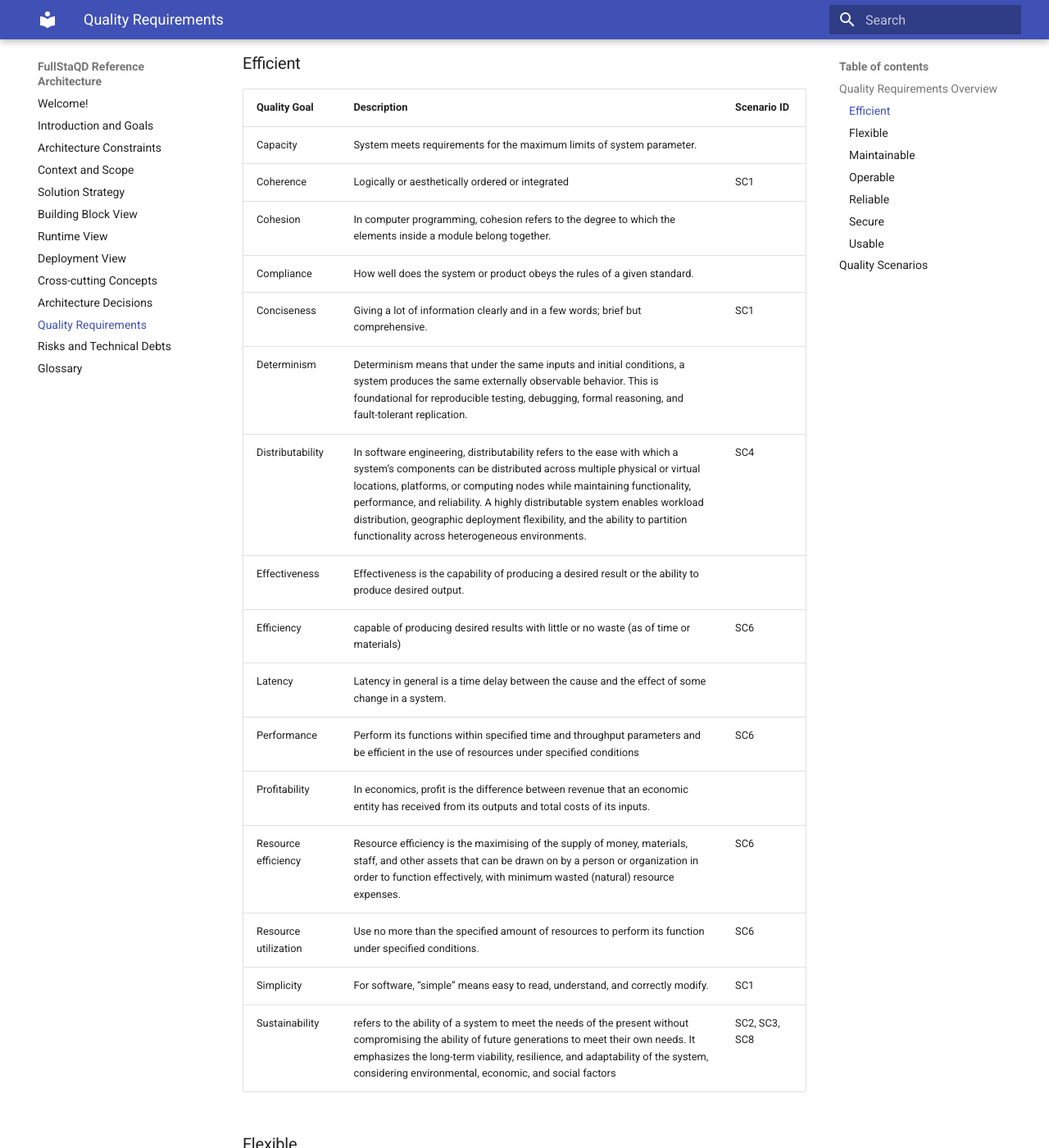
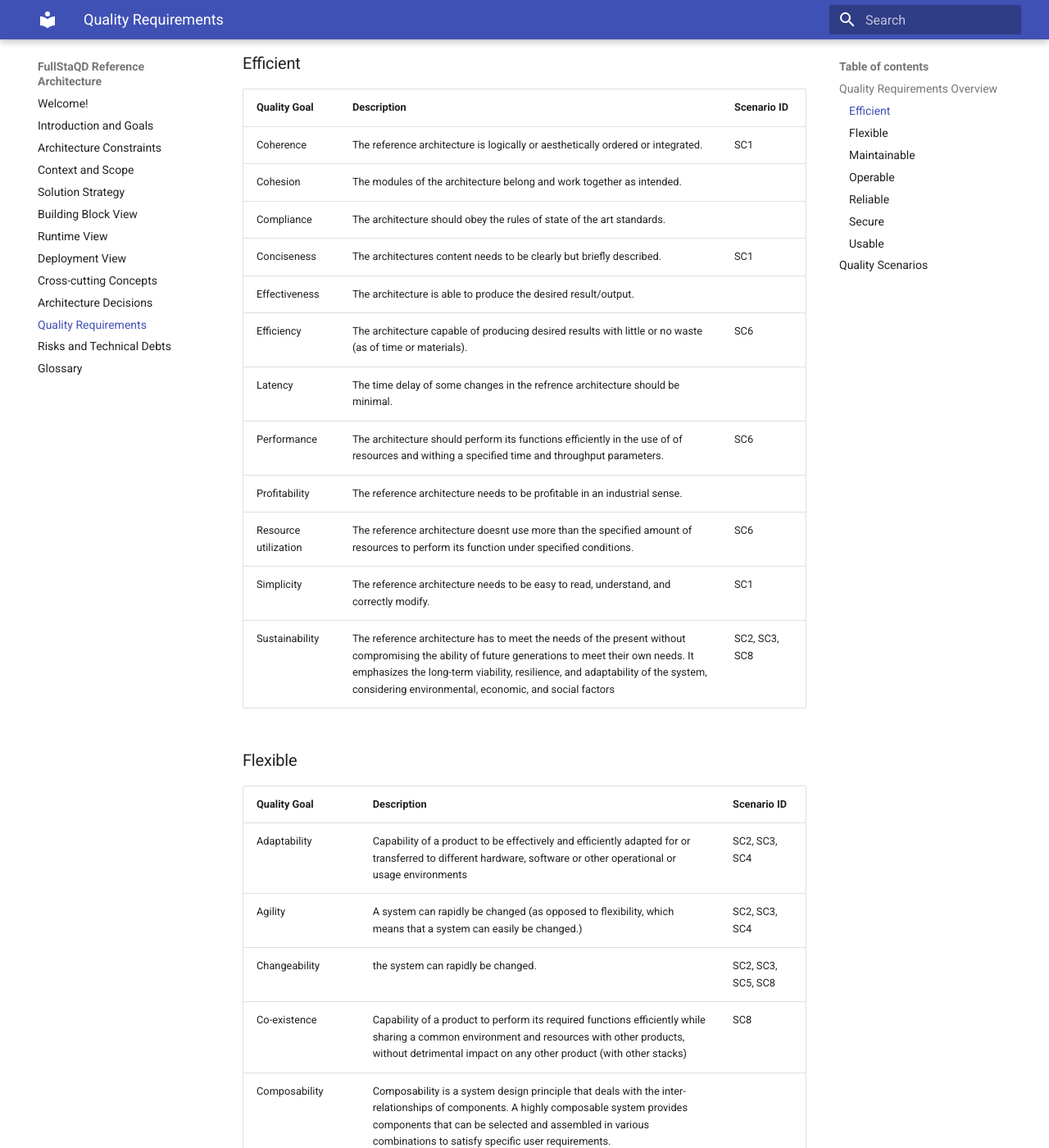
Before and after one commit to FullStaQD/architecture, an MkDocs documentation site: the page built from docs/10_quality_requirements.md, in a window 1280 px wide and 1400 px high, scrolled down 394 px. Shown: the whole window at 82% size. Built offline with MkDocs 1.6.1 and Material for MkDocs 9.7.7, drawn with Linux system fonts in a browser that asks for light colours; some of the changed text lies outside the part shown.

Commit message:
Update 10_quality_requirements.md
Signed-off-by: RinorKIT <tc4656@kit.edu>

```diff
--- a/docs/10_quality_requirements.md
+++ b/docs/10_quality_requirements.md
@@ -9,22 +9,18 @@ We sort the quality requirements after the arc42 design (https://quality.arc42.o
 
 | Quality Goal  | Description | Scenario ID |
 | ------------- | ------------- |  ------------- |
-| Capacity  | System meets requirements for the maximum limits of system parameter.  | |
-| Coherence    | Logically or aesthetically ordered or integrated  | SC1 |
-| Cohesion  | In computer programming, cohesion refers to the degree to which the elements inside a module belong together.  | |
-| Compliance  | How well does the system or product obeys the rules of a given standard.  | |
-| Conciseness | Giving a lot of information clearly and in a few words; brief but comprehensive.  | SC1 |
-| Determinism  | Determinism means that under the same inputs and initial conditions, a system produces the same externally observable behavior. This is foundational for reproducible testing, debugging, formal reasoning, and fault-tolerant replication.  | |
-| Distributability  | In software engineering, distributability refers to the ease with which a system’s components can be distributed across multiple physical or virtual locations, platforms, or computing nodes while maintaining functionality, performance, and reliability. A highly distributable system enables workload distribution, geographic deployment flexibility, and the ability to partition functionality across heterogeneous environments.  | SC4  |
-| Effectiveness  | Effectiveness is the capability of producing a desired result or the ability to produce desired output.  | |
-| Efficiency  | capable of producing desired results with little or no waste (as of time or materials) | SC6  |
-| Latency | Latency in general is a time delay between the cause and the effect of some change in a system.  |  |
-| Performance | Perform its functions within specified time and throughput parameters and be efficient in the use of resources under specified conditions  | SC6 |
-| Profitability  | In economics, profit is the difference between revenue that an economic entity has received from its outputs and total costs of its inputs.  | |
-| Resource efficiency  | Resource efficiency is the maximising of the supply of money, materials, staff, and other assets that can be drawn on by a person or organization in order to function effectively, with minimum wasted (natural) resource expenses.  | SC6 |
-| Resource utilization | Use no more than the specified amount of resources to perform its function under specified conditions.  | SC6 |
-| Simplicity  | For software, “simple” means easy to read, understand, and correctly modify.  | SC1 |
-| Sustainability  | refers to the ability of a system to meet the needs of the present without compromising the ability of future generations to meet their own needs. It emphasizes the long-term viability, resilience, and adaptability of the system, considering environmental, economic, and social factors  | SC2, SC3, SC8 |
+| Coherence    | The reference architecture is logically or aesthetically ordered or integrated.  | SC1 |
+| Cohesion  | The modules of the architecture belong and work together as intended. | |
+| Compliance  | The architecture should obey the rules of state of the art standards.  | |
+| Conciseness | The architectures content needs to be clearly but briefly described.  | SC1 |
+| Effectiveness  | The architecture is able to produce the desired result/output. | |
+| Efficiency  | The architecture capable of producing desired results with little or no waste (as of time or materials). | SC6  |
+| Latency | The time delay of some changes in the refrence architecture should be minimal.  |  |
+| Performance | The architecture should perform its functions efficiently in the use of of resources and withing a specified time and throughput parameters.  | SC6 |
+| Profitability  | The reference architecture needs to be profitable in an industrial sense.  | |
+| Resource utilization | The reference architecture doesnt use more than the specified amount of resources to perform its function under specified conditions.  | SC6 |
+| Simplicity  | The reference architecture needs to be easy to read, understand, and correctly modify.  | SC1 |
+| Sustainability  | The reference architecture has to meet the needs of the present without compromising the ability of future generations to meet their own needs. It emphasizes the long-term viability, resilience, and adaptability of the system, considering environmental, economic, and social factors  | SC2, SC3, SC8 |
 
 ### Flexible
 
@@ -88,18 +84,18 @@ We sort the quality requirements after the arc42 design (https://quality.arc42.o
 | ------------- | ------------- | ------------- |
 | Availability  | Capability of a product to be accessible and operational when required for use.  | |
 | Certifiability  | The degree to which a system can be certified to meet specific regulatory, safety, or quality standards through demonstration of compliance evidence.  | |
-| Clarity | The quality of being coherent and intelligible.  | |
+| Clarity | The quality of being coherent and intelligible.  | SC1 |
 | Correctness | Provide accurate results when used by intended users for intended functions. | |
 | Credibility  | Credibility comprises the objective and subjective components of the believability of a source or message.  | |
-| Data Integrity  | Data integrity refers to the maintenance and assurance of accuracy, consistency, and reliability of data over its entire life cycle. It ensures that data remains unaltered and consistent from creation to deletion, maintaining its original state unless specifically modified through authorized processes. | |
-| Durability | The ability of a software system to remain useful and meet user needs over a long period, particularly in the face of changing business requirements and technological advancements.  | |
+| Data Integrity  | Data integrity refers to the maintenance and assurance of accuracy, consistency, and reliability of data over its entire life cycle. It ensures that data remains unaltered and consistent from creation to deletion, maintaining its original state unless specifically modified through authorized processes. | SC7 |
+| Durability | The ability of a software system to remain useful and meet user needs over a long period, particularly in the face of changing business requirements and technological advancements.  | SC2, SC3, SC4, SC5, SC8 |
 | Fault isolation  | An method that enables to identify which component or parameter of the system is responsible for a fault or the symptoms of the faulty behavior.  | |
 | Fault tolerance  | Capability of a product to operate as intended despite the presence of hardware or software faults. | |
 | Functional completeness | Provide a set of functions that covers all the specified tasks and intended users’ objectives.  | |
 | Functional suitability  | Provide functions that meet stated and implied needs of intended users when it is used under specified conditions. | |
 | Functionality  | Functionality is the ability of the system to do the work for which it was intended. | |
 | Reliability | Capability of a product to perform specified functions under specified conditions for a specified period of time without interruptions and failures. | |
-| Stability  | Stability has two different meanings: Stability at runtime: free from severe errors that cause interruption of system function. Stability in development: When adding new features, existing parts can remain largely unchanged.  | |
+| Stability  |  When adding new features, existing parts can remain largely unchanged.  | SC2 SC3, SC4, SC8  |
 | Suitability  | Provide functions that meet stated and implied needs of intended users when it is used under specified conditions.  | |
 | Timeliness | The degree to which data is up-to-date and available when needed for decision-making or processing. | |
 | Transparency  | the quality of being easy to see through.  | |
@@ -109,23 +105,23 @@ We sort the quality requirements after the arc42 design (https://quality.arc42.o
 
 | Quality Goal  | Description |  Scenario ID |
 | ------------- | ------------- |  ------------- |
-| Confidentiality  | Capability of a product to ensure that data are accessible only to those authorized to have access.  | |
-| Privacy | Broadly speaking, privacy is the right to be let alone, or freedom from interference or intrusion. Information privacy is the right to have some control over how your personal information is collected and used.  | |
+| Confidentiality  | Capability of a product to ensure that data are accessible only to those authorized to have access.  | SC7 |
+| Privacy | Broadly speaking, privacy is the right to be let alone, or freedom from interference or intrusion. Information privacy is the right to have some control over how your personal information is collected and used.  | SC7 |
 
 
 ### Usable
 
 | Quality Goal  | Description |  Scenario ID |
 | ------------- | ------------- | ------------- |
-| Accessibility  | Capability of a product or system to be usable by people with the widest range of characteristics and capabilities to achieve a specified goal in a specified context of use.  | |
+| Accessibility  | Capability of a product or system to be usable by people with the widest range of characteristics and capabilities to achieve a specified goal in a specified context of use.  | SC1 |
 | Attractiveness  | Attractiveness summarizes properties that make software appealing to users and stakeholders. Attractive software typically exhibits: User-friendly and intuitive design: The software is easy to navigate and use, minimizing learning curves and maximizing efficiency.  Robust functionality and regular updates: The software offers powerful features and is continuously improved to meet evolving user needs. Optimized performance with minimal errors: The software runs smoothly, with quick load times and few errors, enhancing user productivity. Compatibility with various systems: The software works well across different platforms and hardware configurations.  | |
-| Communicability  | Communicability in software systems refers to the clarity and effectiveness with which the system conveys its functions and usability to the user. This includes the design of the user interface, the presentation of information, and the system’s ability to guide and assist users in accomplishing their tasks.  | |
+| Communicability  | Communicability in software systems refers to the clarity and effectiveness with which the system conveys its functions and usability to the user. This includes the design of the user interface, the presentation of information, and the system’s ability to guide and assist users in accomplishing their tasks.  | SC1 |
 | Consistency  | Eventual consistency is a weaker consistency model: after an update, reads may temporarily return stale values, but if no new updates occur, all replicas will eventually converge to the last written value. It is commonly used to improve availability and latency in distributed systems.  | |
-| Discoverability  | The ease with which users can find new or unknown features, content, and functionalities within a product or system without prior knowledge of their existence.  | |
-| Inclusivity  | Capability of a product to be utilised by people of various backgrounds  | |
-| Intuitiveness  | The degree to which a system’s interface, behavior, and information organization align with users’ existing mental models and expectations, enabling immediate understanding and effective use without prior learning or training. | |
-| Readability  | The fact of being easy to read, or the degree to which something is easy to read.  | |
-| Self-descriptiveness  | Capability of a product to present appropriate information, where needed by the user, to make its capabilities and use immediately obvious to the user without excessive interactions with a product or other resources.  | |
+| Discoverability  | The ease with which users can find new or unknown features, content, and functionalities within a product or system without prior knowledge of their existence.  | SC1 |
+| Inclusivity  | Capability of a product to be utilised by people of various backgrounds  | SC1 |
+| Intuitiveness  | The degree to which a system’s interface, behavior, and information organization align with users’ existing mental models and expectations, enabling immediate understanding and effective use without prior learning or training. | SC1 |
+| Readability  | The fact of being easy to read, or the degree to which something is easy to read.  | SC1 |
+| Self-descriptiveness  | Capability of a product to present appropriate information, where needed by the user, to make its capabilities and use immediately obvious to the user without excessive interactions with a product or other resources.  | SC1 |
 
 
 
```
Also changed, not shown: other parts of docs/10_quality_requirements.md (+8 -8 lines).
